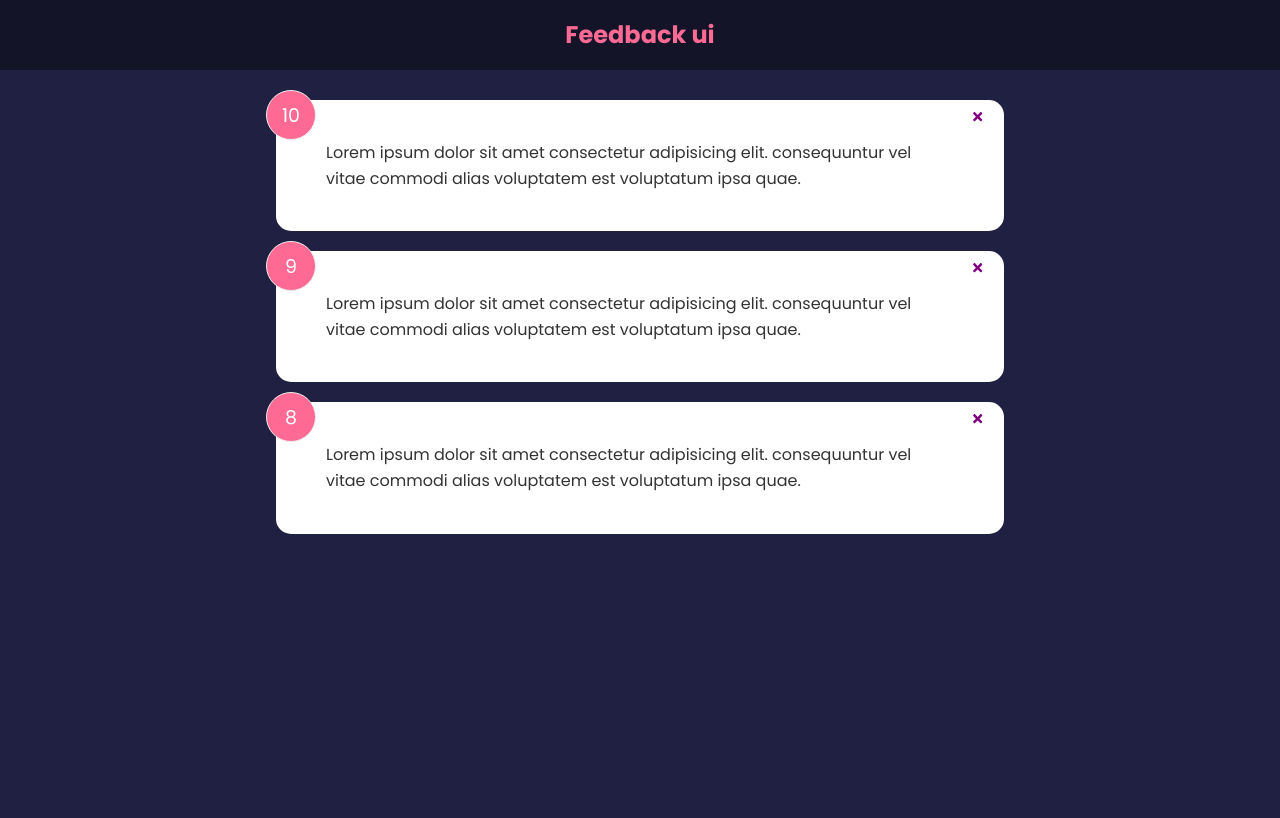
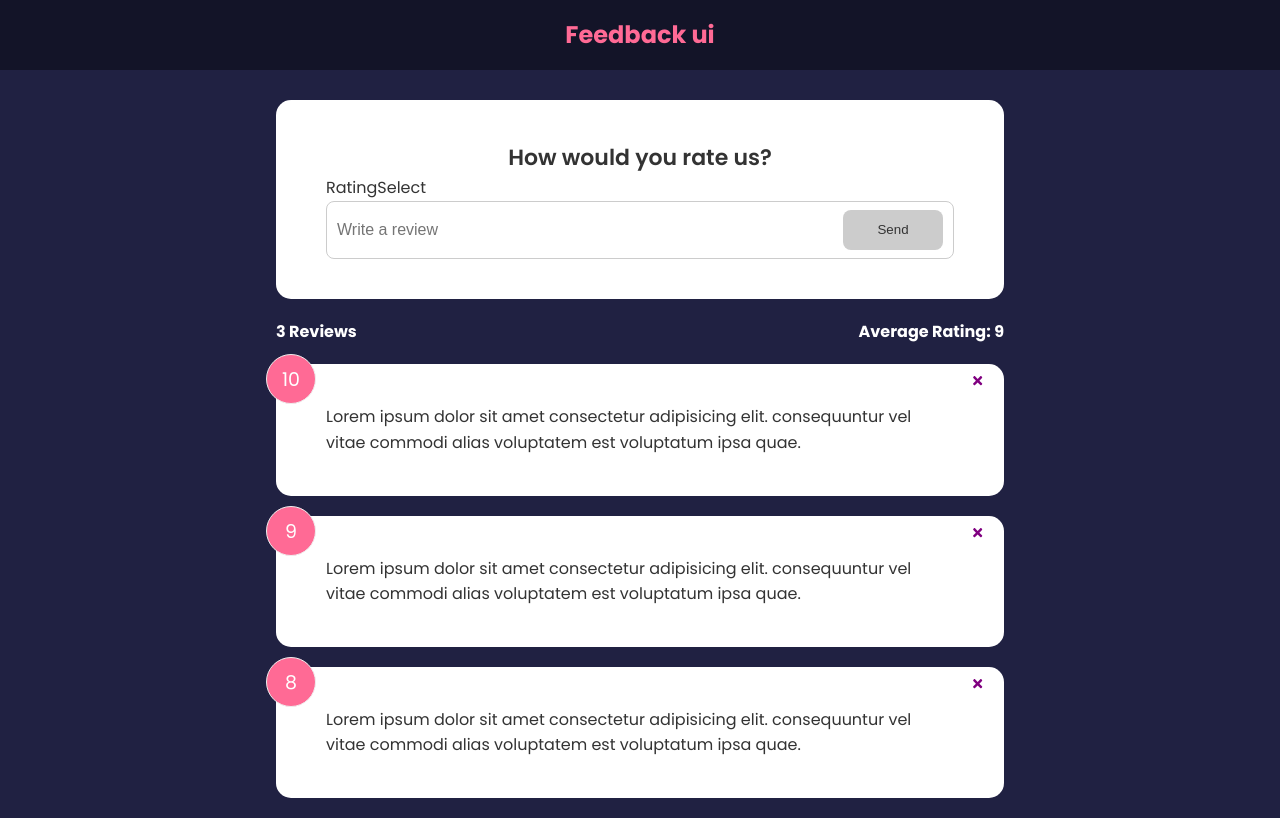
Before and after one commit to Jeffvos/react, a React (Create React App) app in the folder react-feedback-app/: page / in a window 1280 px wide. Built offline with nearby package versions, Linux system fonts and the light colour scheme.

Commit message:
progress

```diff
--- a/react-feedback-app/src/App.js
+++ b/react-feedback-app/src/App.js
@@ -2,6 +2,10 @@
 import Header from './components/Header'
 import FeedbackList from './components/FeedbackList'
 import FeedbackData from './data/FeedbackData'
+import FeedbackStats from './components/FeedbackStats'
+import Feedbackform from './components/FeedbackForm'
+import FeedbackForm from './components/FeedbackForm'
+
 
 function App() {
     const [feedback, setFeedback] = useState(FeedbackData)
@@ -15,6 +19,8 @@
         <>
         <Header/>
         <div className='container'>
+            <FeedbackForm />
+            <FeedbackStats feedback={feedback}/>
             <FeedbackList feedback={feedback}
             handleDelete={deleteFeedback}/>
         </div>
--- /dev/null
+++ b/react-feedback-app/src/components/FeedbackForm.jsx
@@ -0,0 +1,42 @@
+import {useState} from 'react'
+import Card from './shared/Card'
+import Button from './shared/Button'
+import RatingSelect from './RatingSelect'
+
+function FeedbackForm() {
+    const [text, setText] = useState('')
+    const [rating, setRating] = useState('')
+    const [btnDisabled, setBtnDisabled] = useState(true)
+    const [message, setMessage] = useState('')
+
+    const handleTextChange = (e) => {
+        if(text === ''){
+            setBtnDisabled(true)
+            setMessage(null)
+        } else if(text !== '' && text.trim().length <= 10){
+            setMessage('Text must be at least 10 chars')
+            setBtnDisabled(true)
+        } else {
+            setMessage(null)
+            setBtnDisabled(false)
+        }
+        setText(e.target.value)
+    }
+  return (
+    <Card>
+        <form>
+            <h2>
+                How would you rate us?
+            </h2>
+            <RatingSelect />
+            <div className='input-group'>
+                <input onChange={handleTextChange} type="text" value={text} placeholder='Write a review' />
+                <Button type="submit" isDisabled={btnDisabled}>Send</Button>
+            </div>
+            {message && <div className='message'>{message}</div>}
+        </form>
+    </Card>
+  )
+}
+
+export default FeedbackForm
--- a/react-feedback-app/src/components/FeedbackStats.jsx
+++ b/react-feedback-app/src/components/FeedbackStats.jsx
@@ -1,7 +1,22 @@
-function FeedbackStats() {
+import propTypes from 'prop-types'
+
+function FeedbackStats({feedback}) {
+  let average = feedback.reduce((acc,cur)=>{
+    return acc + cur.rating
+  }, 0) / feedback.length
+
+  average = average.toFixed(1).replace(/[.,]0$/, '')
+
   return (
-    <div>FeedbackStats</div>
+    <div className='feedback-stats'>
+      <h4>{feedback.length} Reviews</h4>
+      <h4>Average Rating: {isNaN(average) ? 0 : average}</h4>
+    </div>
   )
 }
 
+FeedbackStats.propTypes={
+  feedback: propTypes.array.isRequired
+}
+
 export default FeedbackStats
--- /dev/null
+++ b/react-feedback-app/src/components/RatingSelect.jsx
@@ -0,0 +1,10 @@
+import { useState } from 'react'
+
+function RatingSelect() {
+    const [selected, setSelected] = useState(10)
+  return (
+    <div>RatingSelect</div>
+  )
+}
+
+export default RatingSelect
--- /dev/null
+++ b/react-feedback-app/src/components/shared/Button.jsx
@@ -0,0 +1,24 @@
+import propTypes from 'prop-types'
+
+function Button({children, version, type, isDisabled}) {
+  return (
+    <button type={type} disabled={isDisabled} className={`btn btn-${version}`}>
+        {children}
+    </button>
+  )
+}
+
+Button.defaultProps = {
+    version: 'primary',
+    type: 'button',
+    isDisabled: false,
+}
+
+Button.prototype = {
+    children: propTypes.node.isRequired,
+    version: propTypes.string,
+    type: propTypes.string,
+    isDisabled: propTypes.bool,
+}
+
+export default Button
--- a/react-feedback-app/src/components/shared/Card.jsx
+++ b/react-feedback-app/src/components/shared/Card.jsx
@@ -1,4 +1,4 @@
-import PropTypes from 'prop-types'
+import propTypes from 'prop-types'
 
 function Card({children, reverse}) {
   return (
@@ -12,9 +12,9 @@
     reverse: false,
 }
 
-Card.PropTypes = {
-    children: PropTypes.node.isRequired,
-    reverse: PropTypes.bool,
+Card.propTypes = {
+    children: propTypes.node.isRequired,
+    reverse: propTypes.bool,
 }
 
 export default Card
```
